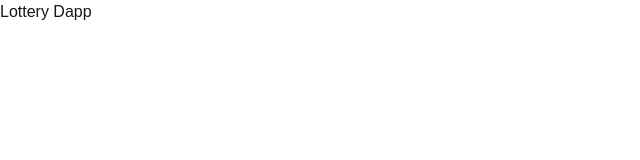
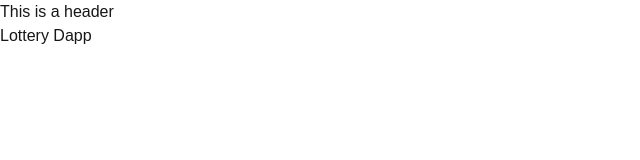
Before and after one commit to mazode/lottery-dapp, a Next.js app: page / in a window 1280 px wide. Shown: the top 160 px of the page, without its empty margins (0-640 px from the left). Built offline with nearby package versions, Linux system fonts and the light colour scheme.

Commit message:
added Header component

```diff
--- a/app/page.tsx
+++ b/app/page.tsx
@@ -1,7 +1,10 @@
+import Header from "@/components/Header";
 
 export default function Home() {
   return (
     <div className="">
+
+      <Header />
       <h1>Lottery Dapp</h1>
     </div>
   );
--- /dev/null
+++ b/components/Header.tsx
@@ -0,0 +1,11 @@
+import React from 'react'
+
+function Header() {
+  return (
+    <div>
+      This is a header
+    </div>
+  )
+}
+
+export default Header
```
